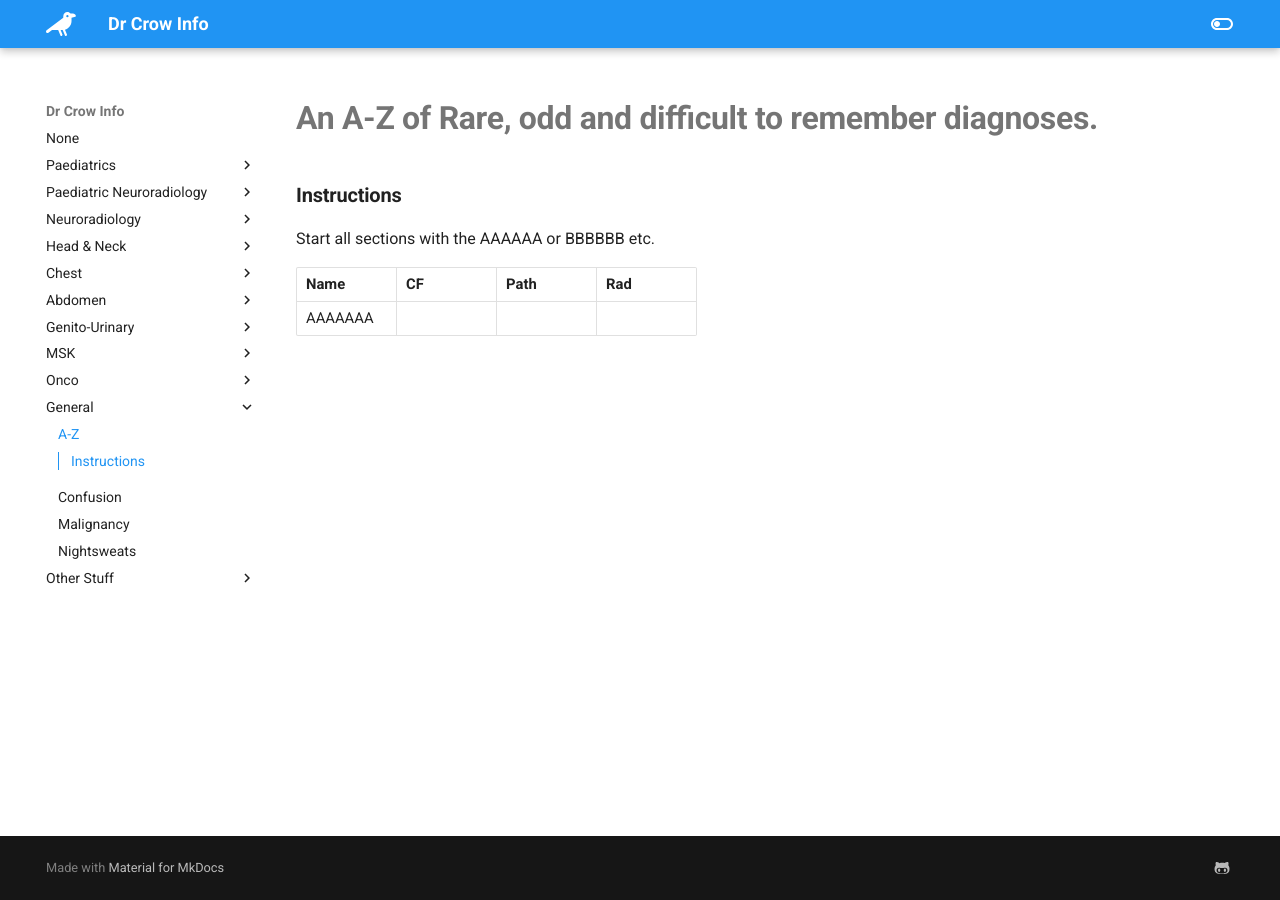
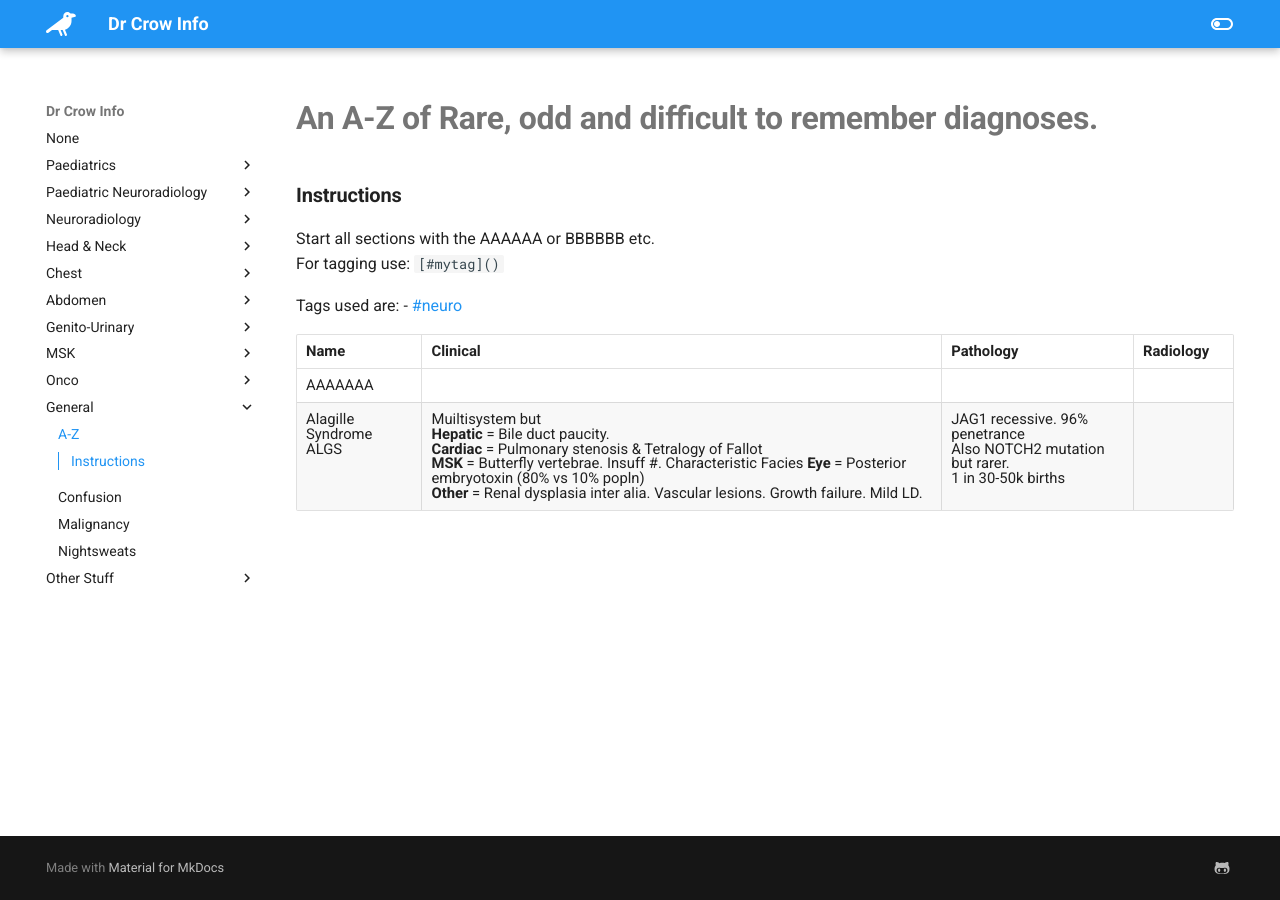
Before and after one commit to TheDrCrow/DrCrowInfo, an MkDocs documentation site: the page built from docs/general/general_AZ_rareStuff.md, in a window 1280 px wide. Built offline with MkDocs 1.6.1 and Material for MkDocs 9.7.7, drawn with Linux system fonts in a browser that asks for light colours.

Commit message:
update AZ

```diff
--- a/docs/general/general_AZ_rareStuff.md
+++ b/docs/general/general_AZ_rareStuff.md
@@ -3,8 +3,12 @@
 ### Instructions
 
 Start all sections with the AAAAAA or BBBBBB etc.
+For tagging use: `[#mytag]()`
 
+Tags used are:
+ - [#neuro]()
 
-| Name | CF | Path | Rad |
+| Name | Clinical | Pathology | Radiology |
 |:---|:---|:---|:---|
 | AAAAAAA |
+| Alagille Syndrome<br>ALGS<br> | Muiltisystem but<br>**Hepatic** = Bile duct paucity.<br>**Cardiac** = Pulmonary stenosis & Tetralogy of Fallot<br>**MSK** = Butterfly vertebrae. Insuff #. Characteristic Facies **Eye** = Posterior embryotoxin (80% vs 10% popln)<br>**Other** = Renal dysplasia inter alia. Vascular lesions. Growth failure. Mild LD. | JAG1 recessive. 96% penetrance <br> Also NOTCH2 mutation but rarer.<br> 1 in 30-50k births
```
